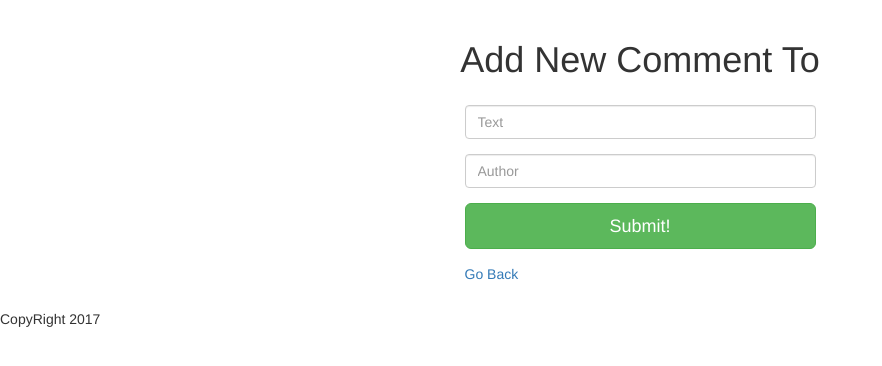
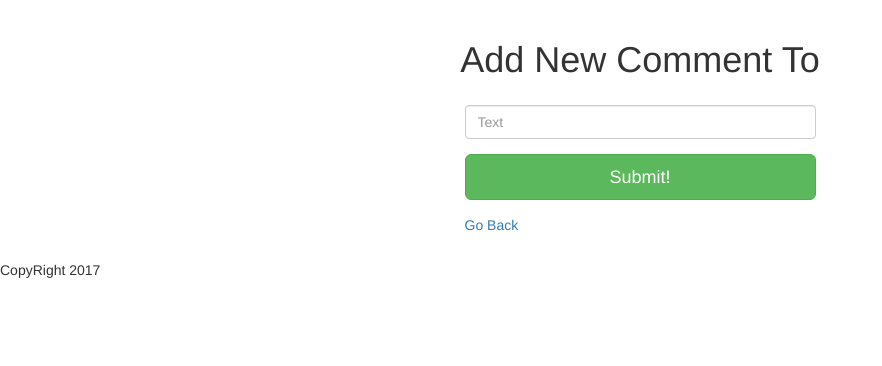
Before and after one commit to yalcinos/vote-camp-site, a Node project: template views/comments/new.ejs in a window 1280 px wide. Shown: the part 52-418 px from the top of the page, without its empty margins (0-882 px from the left). Run offline with Node 20 templates, Linux system fonts and the light colour scheme; the template is opened without the code that fills it, so the values that code supplies are empty; some libraries are stand-ins or nearby versions.

Commit message:
Made some modified comments route.

```diff
--- a/app.js
+++ b/app.js
@@ -16,7 +16,7 @@ app.use(bodyParser.urlencoded({extended:true}));
 app.set("view engine","ejs");
 // dirname is the whole directory path Ex:/home/yalcin/find-awesome-places
 app.use(express.static(__dirname+"/public"));
-seedDB();
+//seedDB();
 
 //------------------PASSPORT MODULE CONFIGURATION-------------------------------
 app.use(require("express-session")({
--- a/routes/comments.js
+++ b/routes/comments.js
@@ -25,8 +25,13 @@ router.post("/campgrounds/:id/comments",isLoggedIn,function (req,res) {
                 if(err){
                     console.log(err);
                 }else{
+                    comment.author.id=req.user._id;
+                    comment.author.username=req.user.username;
+                    comment.save();
+                    console.log(comment.author.username);
                     place.comments.push(comment);
                     place.save();
+
                     res.redirect("/campgrounds/"+place._id);
                 }
             })
--- a/views/comments/new.ejs
+++ b/views/comments/new.ejs
@@ -6,9 +6,6 @@
             <form action="/campgrounds/<%=places._id%>/comments" method="POST">
                 <div class="form-group">
                     <input class="form-control" type="text" name="comment[text]" placeholder="Text">
-                </div>
-                <div class="form-group">
-                    <input class="form-control" type="text" name="comment[author]" placeholder="Author">
                 </div>
                 <div class="form-group">
                     <button class="btn btn-lg btn-success btn-block">Submit!</button>
--- a/views/places/show.ejs
+++ b/views/places/show.ejs
@@ -26,7 +26,7 @@
                 <% campingsite.comments.forEach(function (comment){%>
                     <div class="row">
                         <div class="col-md-12">
-                            <strong><%=comment.author%></strong>
+                            <strong><%=comment.author.username%></strong>
                             <span class="pull-right">5 days ago</span>
                             <p><%=comment.text%></p>
                         </div>
```
Also changed, not shown: models/comments.js (+7 -1 lines).
